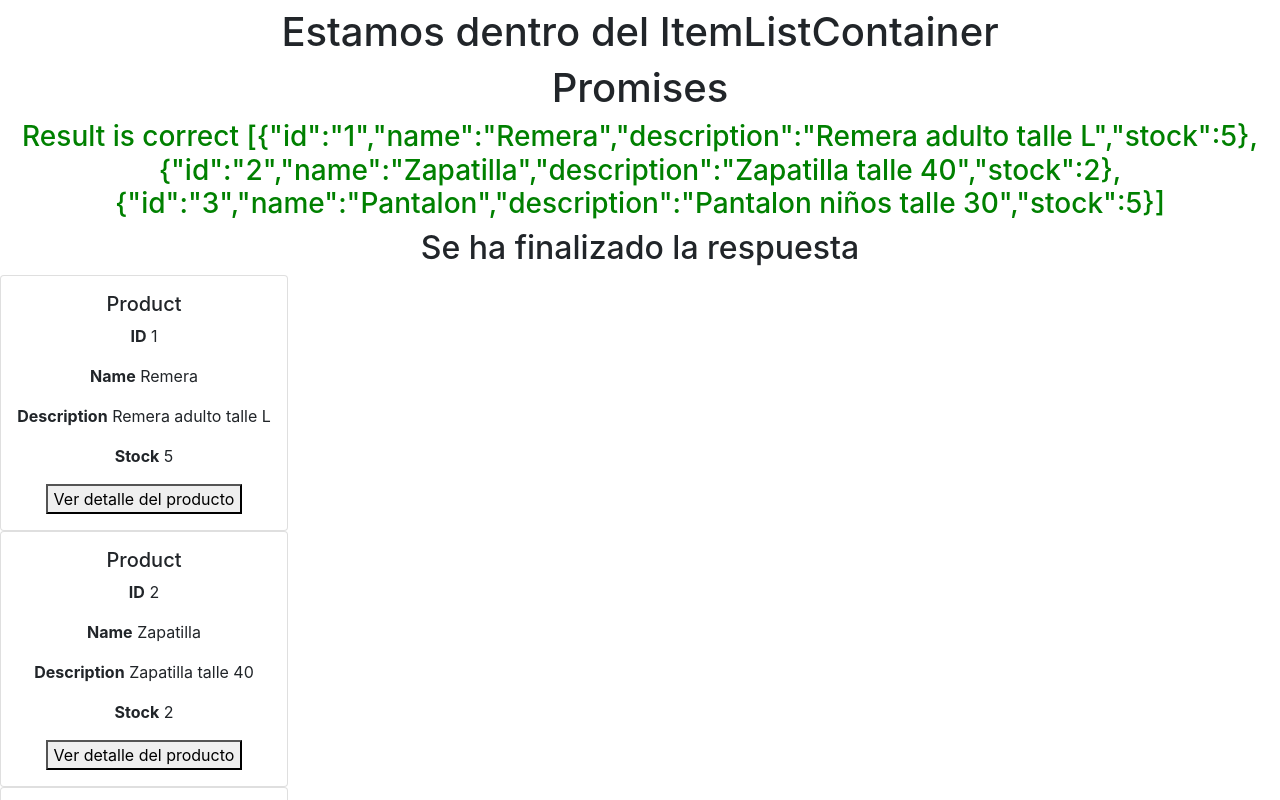
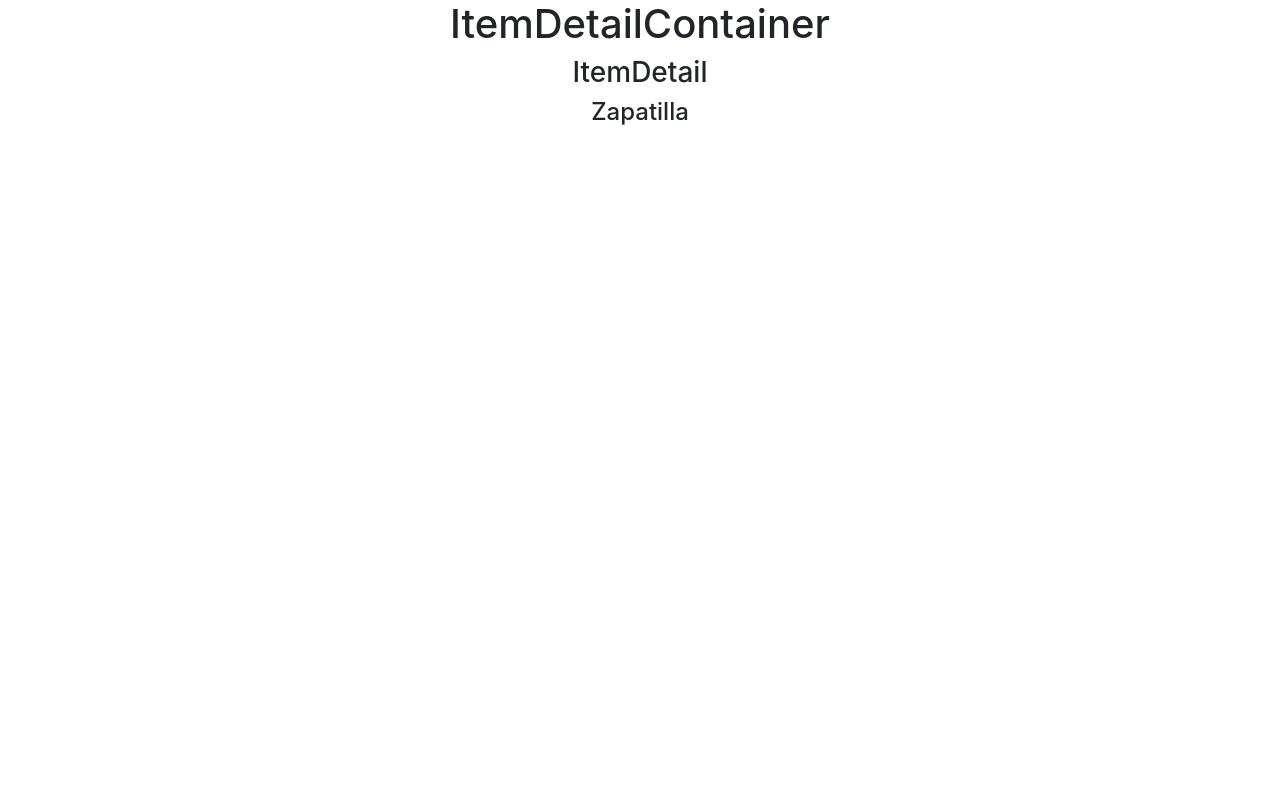
Before and after one commit to leotangram/coders-class-22955, a React (Create React App) app: page / in a window 1280 px wide. Shown: the top 800 px of the page. Built offline with nearby package versions, Linux system fonts and the light colour scheme.

Commit message:
Class 7 - API

```diff
--- a/src/App.js
+++ b/src/App.js
@@ -2,14 +2,16 @@ import "./App.css";
 import { products } from "./data/products";
 import ProductList from "./components/product-list/ProductList";
 import ItemListContainer from "./layouts/item-list-container/ItemListContainer";
+import ItemDetailContainer from "./layouts/item-detail-container/ItemDetailContainer";
 
 function App() {
   return (
     <div className="App">
-      <ItemListContainer>
+      {/* <ItemListContainer>
         <h1>Estamos dentro del ItemListContainer</h1>
         <ProductList products={products} />
-      </ItemListContainer>
+      </ItemListContainer> */}
+      <ItemDetailContainer />
     </div>
   );
 }
--- /dev/null
+++ b/src/components/item-detail/ItemDetail.js
@@ -0,0 +1,12 @@
+import React from "react";
+
+const ItemDetail = ({ name }) => {
+  return (
+    <div>
+      <h3>ItemDetail</h3>
+      <h4>{name}</h4>
+    </div>
+  );
+};
+
+export default ItemDetail;
--- /dev/null
+++ b/src/layouts/item-detail-container/ItemDetailContainer.js
@@ -0,0 +1,20 @@
+import React from "react";
+import ItemDetail from "../../components/item-detail/ItemDetail";
+
+const item = {
+  id: "2",
+  name: "Zapatilla",
+  description: "Zapatilla talle 40",
+  stock: 2,
+};
+
+const ItemDetailContainer = () => {
+  return (
+    <div>
+      <h1>ItemDetailContainer</h1>
+      <ItemDetail name={item.name} {...item} />
+    </div>
+  );
+};
+
+export default ItemDetailContainer;
--- a/src/layouts/item-list-container/ItemListContainer.js
+++ b/src/layouts/item-list-container/ItemListContainer.js
@@ -1,24 +1,40 @@
-import React, { useEffect } from "react";
+import React, { useEffect, useState } from "react";
+
+const CHARACTER = "character";
+const EPISODES = "episodes";
+const LOCATIONS = "locations";
+const PATH = "https://rickandmortyapi.com/api";
 
 const ItemListContainer = ({ children, greeting, name }) => {
-  console.log("Solo log");
+  const [characters, setCharacters] = useState([]);
+  const [currentPage, setCurrentPage] = useState(1);
 
   useEffect(() => {
-    console.log("Sin dependencias");
-  });
+    fetch(`${PATH}/${CHARACTER}?page=${currentPage}`)
+      .then((response) => {
+        return response.json();
+      })
+      .then((result) => {
+        const { results } = result;
+        setCharacters(results);
+      });
+  }, [currentPage]);
 
-  useEffect(() => {
-    console.log("Con dependencias vacías");
-  }, []);
-
-  useEffect(() => {
-    console.log("Con dependencias");
-  }, [name]);
+  const handlePage = () => setCurrentPage(currentPage + 1);
 
   return (
     <div>
       <h3>{greeting}</h3>
       {children}
+      <button onClick={handlePage}>Next</button>
+      <ul>
+        {characters.map(({ id, name, image }) => (
+          <li key={id}>
+            <h3>{name}</h3>
+            <img src={image} alt={name} />
+          </li>
+        ))}
+      </ul>
     </div>
   );
 };
```
